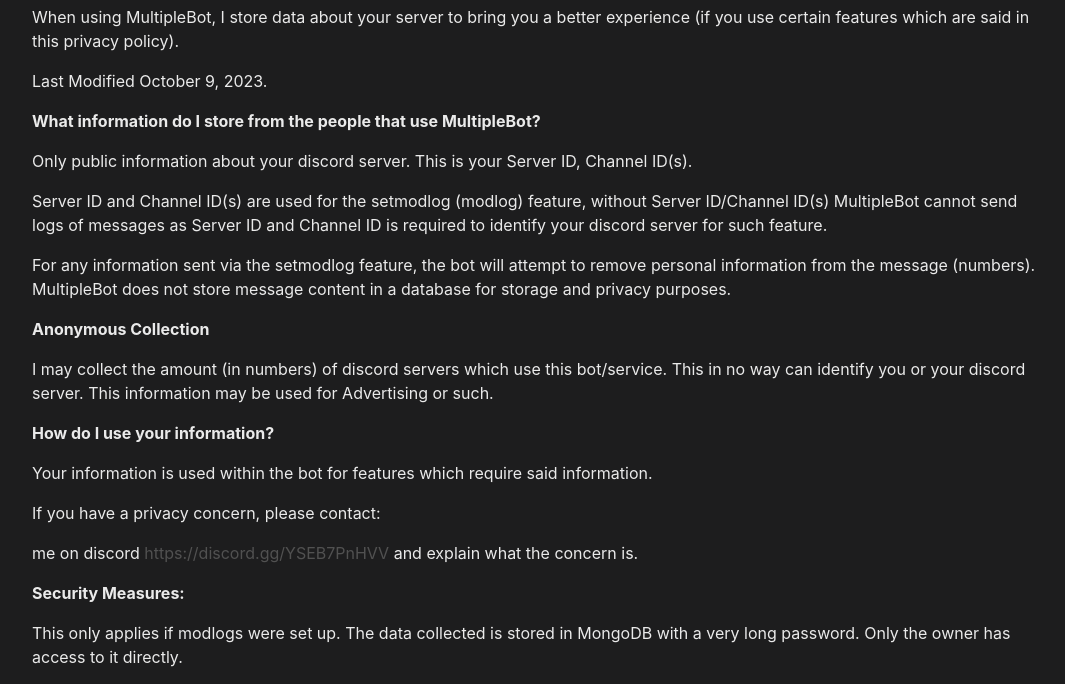
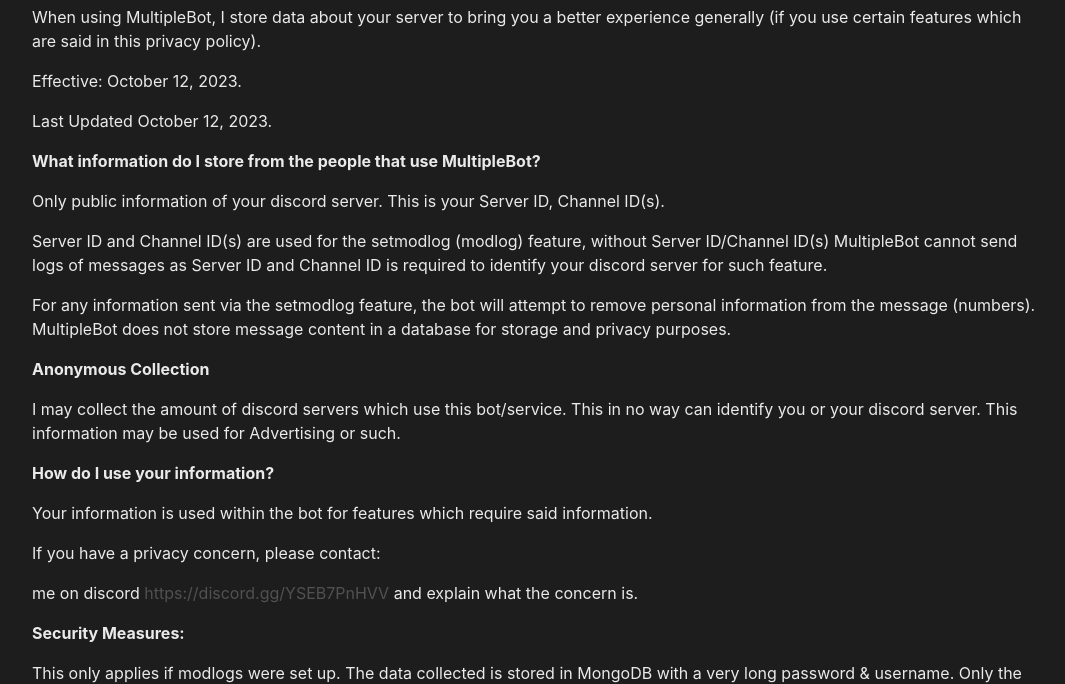
Before and after one commit to aduud21/heckerbotwebsite, a plain HTML site: page privacy.html in a window 1280 px wide. Shown: the part 127-811 px from the top of the page, without its empty margins (102-1167 px from the left). Drawn offline with Linux system fonts and the light colour scheme.

Commit message:
Update privacy.html

```diff
--- a/privacy.html
+++ b/privacy.html
@@ -19,14 +19,15 @@
             <h1 style="color: var(--secondary-text-color)">MultipleBot Privacy Policy:</h1>
             <p>
                 When using MultipleBot, I store data about your server to bring you a better
-                experience (if you use certain features which are said in this privacy policy).
+                experience generally (if you use certain features which are said in this privacy policy).
             </p>
-            <p>Last Modified October 9, 2023.</p>
+<p>Effective: October 12, 2023.</p>
+            <p>Last Updated October 12, 2023.</p>
             <p>
                 <strong>What information do I store from the people that use MultipleBot?</strong>
             </p>
             <p>
-                Only public information about your discord server. This is your Server ID, Channel
+                Only public information of your discord server. This is your Server ID, Channel
                 ID(s).
             </p>
             <p>
@@ -41,7 +42,7 @@
             </p>
             <p><strong>Anonymous Collection</strong></p>
             <p>
-                I may collect the amount (in numbers) of discord servers which use this bot/service.
+                I may collect the amount of discord servers which use this bot/service.
                 This in no way can identify you or your discord server. This information may be used
                 for Advertising or such.
             </p>
@@ -58,7 +59,7 @@
             <p><strong>Security Measures:</strong></p>
             <p>
                 This only applies if modlogs were set up. The data collected is stored in MongoDB
-                with a very long password. Only the owner has access to it directly.
+                with a very long password & username. Only the owner should have access to it.
             </p>
             <p><strong>Agreement</strong></p>
             <p>
@@ -69,6 +70,7 @@
                 You may delete the data the bot has collected about your server if the bot is in
                 your server and you have proper permissions by using this command: /deldata and/or
                 kicking the bot from your server while the bot is online.
+                otherwise please contact the Owner about the issue in the discord server
             </p>
         </div>
     </section>
@@ -76,7 +78,7 @@
         <footer class="footer text-center">
             <div class="container">
                 <p class="text-muted small mb-0">
-                    Copyright (C) 2022-2023 adudu21 <a href="LICENSE.txt">YSNBA</a>
+                    Copyright (C) 2022-2024 adudu21 <a href="LICENSE.txt">YSNBA</a>
                     <a href="LICENSE.txt" target="_blank" rel="noopener noreferrer"
                         >(Version 1.5)</a
                     >
```
